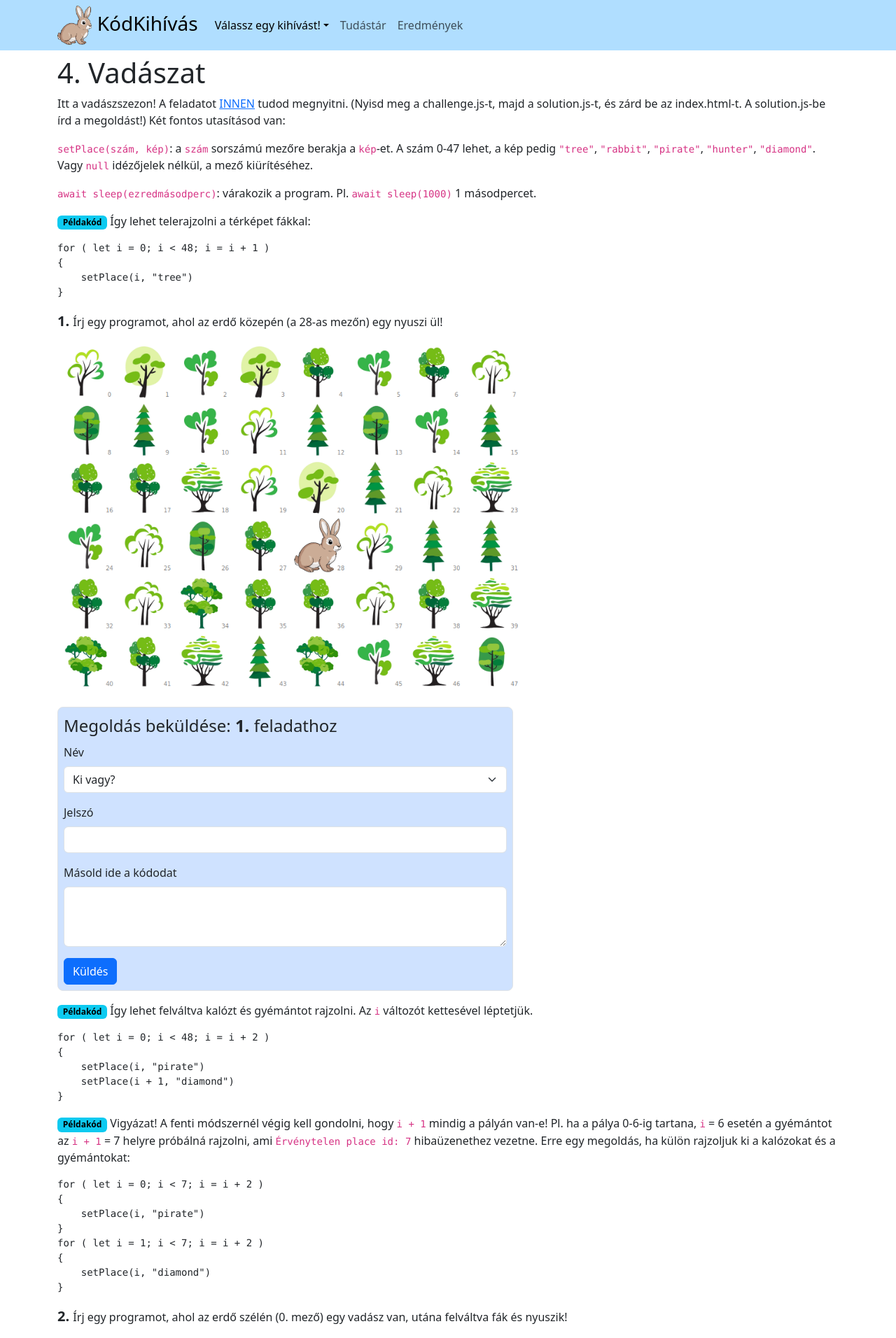
After one commit to trivia211/codechallenge, a PHP site: page /hunt in a window 1280 px wide. The commit adds this page. Shown: the top 1912 px of the page at 70% size. Run offline with PHP 8.4, Linux system fonts and the light colour scheme; data comes from the database, SQL or seed files in the repository; some libraries are stand-ins or nearby versions.

Commit message:
Added 4. hunt

```diff
--- a/4.hunt/hunt.js
+++ b/4.hunt/hunt.js
@@ -447,6 +447,7 @@ resizeCanvas(800, 600)
 let printPos = {x: 0, y: 0}
 let sPrintedTexts = []
 window.print = function(txt) {
+    txt = new String(txt)
     txt = txt.replace(/\n/g, " ") + (txt.endsWith("\n") ? "\n" : "")
     const printSize = 20
     const lineGap = 1.2
--- /dev/null
+++ b/page/public_html/css/hunt.css
@@ -0,0 +1,3 @@
+.exc-img {
+    max-height: 31em;
+}
--- /dev/null
+++ b/page/public_html/hunt.php
@@ -0,0 +1,66 @@
+<?php
+if ( !defined('ROOT') )
+   define('ROOT', __DIR__ . "");
+require_once ROOT . "/private/config.php";
+require_once ROOT . "/private/snippets.php";
+?>
+<!doctype html>
+<html lang="hu">
+<head>
+    <?php echo Snippets::head(); ?>
+    <link href="/css/hunt.css" rel="stylesheet">
+</head>
+<body>
+    <?php echo Snippets::navbar('challenge'); ?>
+    <div class="container"><div class="row"><div class="col">
+        <h1>4. Vadászat</h1>
+        <div id="alert" class="d-none mb-3"></div>
+        <p>Itt a vadászszezon! A feladatot <a href="https://aijs.io/editor?user=trivia21&project=Hunt" target="_blank">INNEN</a> tudod megnyitni. (Nyisd meg a challenge.js-t, majd a solution.js-t, és zárd be az index.html-t. A solution.js-be írd a megoldást!) Két fontos utasításod van:</p>
+        <p><code>setPlace(szám, kép)</code>: a <code>szám</code> sorszámú mezőre berakja a <code>kép</code>-et. A szám 0-47 lehet, a kép pedig <code>"tree"</code>, <code>"rabbit"</code>, <code>"pirate"</code>, <code>"hunter"</code>, <code>"diamond"</code>. Vagy <code>null</code> idézőjelek nélkül, a mező kiürítéséhez.</p>
+        <p><code>await sleep(ezredmásodperc)</code>: várakozik a program. Pl. <code>await sleep(1000)</code> 1 másodpercet.</p>
+        <p><span class="badge text-bg-info">Példakód</span> Így lehet telerajzolni a térképet fákkal:</p>
+<pre>for ( let i = 0; i &lt; 48; i = i + 1 )
+{
+    setPlace(i, "tree")
+}</pre>
+        <p><b class="fs-5">1. </b>Írj egy programot, ahol az erdő közepén (a 28-as mezőn) egy nyuszi ül!</p>
+        <img src="/img/hunt/exc-1.png" class="img-fluid mb-4 exc-img">
+        <?php echo Snippets::solutionForm('hunt', 1); ?>
+        <p><span class="badge text-bg-info">Példakód</span> Így lehet felváltva kalózt és gyémántot rajzolni. Az <code>i</code> változót kettesével léptetjük.</p>
+<pre>for ( let i = 0; i &lt; 48; i = i + 2 )
+{
+    setPlace(i, "pirate")
+    setPlace(i + 1, "diamond")
+}</pre>
+        <p><span class="badge text-bg-info">Példakód</span> Vigyázat! A fenti módszernél végig kell gondolni, hogy <code>i + 1</code> mindig a pályán van-e! Pl. ha a pálya 0-6-ig tartana, <code>i</code> = 6 esetén a gyémántot az <code>i + 1</code> = 7 helyre próbálná rajzolni, ami <code>Érvénytelen place id: 7</code> hibaüzenethez vezetne. Erre egy megoldás, ha külön rajzoljuk ki a kalózokat és a gyémántokat:</p>
+<pre>for ( let i = 0; i &lt; 7; i = i + 2 )
+{
+    setPlace(i, "pirate")
+}
+for ( let i = 1; i &lt; 7; i = i + 2 )
+{
+    setPlace(i, "diamond")
+}</pre>
+        <p><b class="fs-5">2. </b>Írj egy programot, ahol az erdő szélén (0. mező) egy vadász van, utána felváltva fák és nyuszik!</p>
+        <img src="/img/hunt/exc-2.png" class="img-fluid mb-4 exc-img">
+        <?php echo Snippets::solutionForm('hunt', 2); ?>
+        <p><span class="badge text-bg-info">Példakód</span> Nyuszi eltüntetése és megjelenítése ritmusosan:</p>
+<pre>setPlace(0, "rabbit")
+await sleep(700)
+setPlace(0, null)
+await sleep(700)
+setPlace(0, "rabbit")
+await sleep(700)
+setPlace(0, null)
+await sleep(700)</pre>
+        <p><b class="fs-5">3. </b>Írj egy programot, ahol a nyuszi végigszalad az összes mezőn. A háttér lehet üres, vagy lehetnek fák is.</p>
+        <img src="/img/hunt/exc-3.gif" class="img-fluid mb-4 exc-img">
+        <?php echo Snippets::solutionForm('hunt', 3); ?>
+        <p><em>Választható feladat koronáért</em>: ha van kedved a kihíváshoz, készíts programot, ahol az egyik irányból a vadász szalad, másik irányból a nyuszi. Középen találkoznak, de elszaladnak egymás mellett. Lehet üres is a háttér. Tipp: egy egyszerű matematikai művelet kell a visszafelé szaladó szereplőhöz!</p>
+        <img src="/img/hunt/exc-4.gif" class="img-fluid mb-5 exc-img">
+        <?php echo Snippets::solutionForm('hunt', 4); ?>
+    </div></div></div>
+    <?php echo Snippets::foot(); ?>
+    <script src="/js/challengepage.js"></script>
+</body>
+</html>
--- a/page/public_html/linkek.php
+++ b/page/public_html/linkek.php
@@ -26,6 +26,11 @@ require_once ROOT . "/private/snippets.php";
                     <li><a href="https://drive.google.com/file/d/1v1Iq8ZfW5uT6Q8XJpSWcdJeJRxxd848v/view?usp=sharing" target="_blank">VIDEÓ</a></li>
                 </ul>
             </li>
+            <li><a href="/hunt">4. Vadászat</a><br>
+                <ul>
+                    <li><a href="https://drive.google.com/file/d/1ImgvAaMWvAjX6_maYW1cb4hcsxdkQj7q/view?usp=drive_link" target="_blank">VIDEÓ</a></li>
+                </ul>
+            </li>
         </ul>
     </div></div></div>
     <?php echo Snippets::foot(); ?>
--- a/page/sql/change.sql
+++ b/page/sql/change.sql
@@ -1,3 +1,7 @@
 -- * sqlchange1 *
 INSERT INTO challenges values(3, 'brown', "3. Brown mozgás");
 INSERT INTO challengeExercises (challengeId, no) VALUES (3, 1), (3, 2), (3, 3);
+
+-- * sqlchange2 *
+INSERT INTO challenges values(4, 'hunt', "4. Vadászat");
+INSERT INTO challengeExercises (challengeId, no) VALUES (4, 1), (4, 2), (4, 3), (4, 4);
```
Also changed, not shown: page/public_html/img/hunt/badge-bg.jpg (added), page/public_html/img/hunt/exc-1.png (added), page/public_html/img/hunt/exc-2.png (added), page/public_html/img/hunt/exc-3.gif (added), page/public_html/img/hunt/exc-4.gif (added), page/public_html/img/hunt/icon.png (added).
